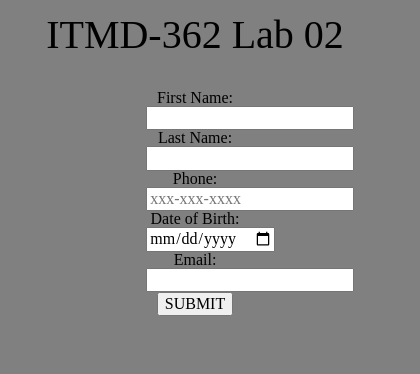
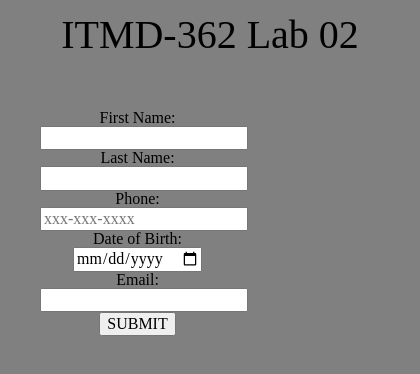
Before and after one commit to JsRashkow/itmd362_lab_02, a plain HTML site: page index.html in a window 390 px wide. Shown: the whole page, 420 px wide, since content can reach past the window. Drawn offline with Linux system fonts and the light colour scheme.

Commit message:
added mobile css changes

```diff
--- a/screen.css
+++ b/screen.css
@@ -217,6 +217,7 @@ textarea {
 body{
 	background-color: grey;
 }
+
 header{
 	margin: auto;
 	text-align: center;
@@ -241,4 +242,22 @@ h1{
 }
 
 @media only screen and (max-width: 480px){
+	body{
+		background-color: grey;
+	}
+
+	header{
+		text-align: center;
+		width: 100%;
+		font-size: 1em;
+	}
+
+	.infoform{
+		margin: 20px;
+	}
+
+	.custInfo{
+		width: 100%;
+		text-align: center;
+	}
 }
```
